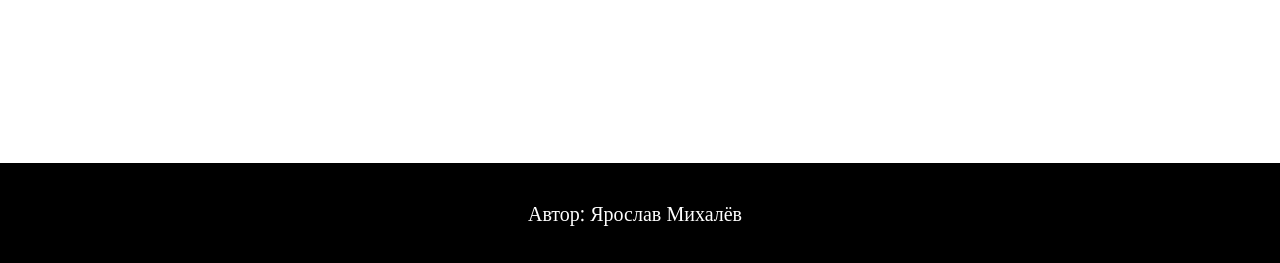
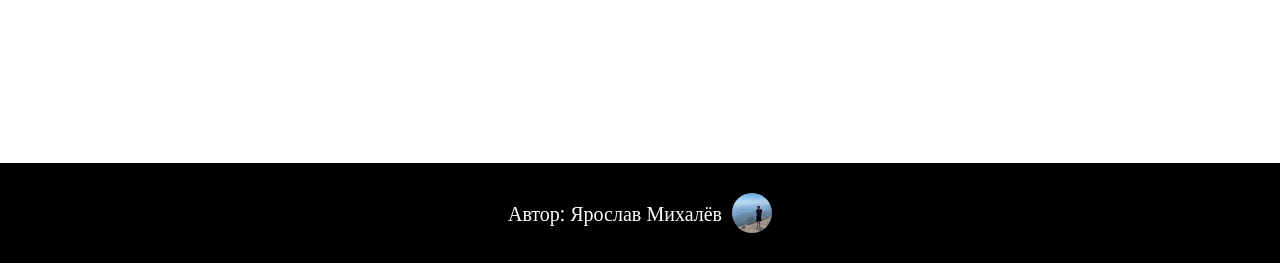
Before and after one commit to Test817/Test817.github.io, a plain HTML site: page first-menu/Begin-menu/index.html in a window 1280 px wide. Shown: the part 537-800 px from the top of the page. Drawn offline with nearby package versions, Linux system fonts and the light colour scheme.

Commit message:
imgcommiting

```diff
--- a/first-menu/Begin-menu/index.html
+++ b/first-menu/Begin-menu/index.html
@@ -66,6 +66,7 @@
 </main>
 <footer  onclick="window.open('https://vk.com/id345691818','_blank')"w>
 	<h3>Автор: Ярослав Михалёв</h3>
+	<img src="../img/yarik.jpg">
 </footer>
 </div>
 </body>
```
